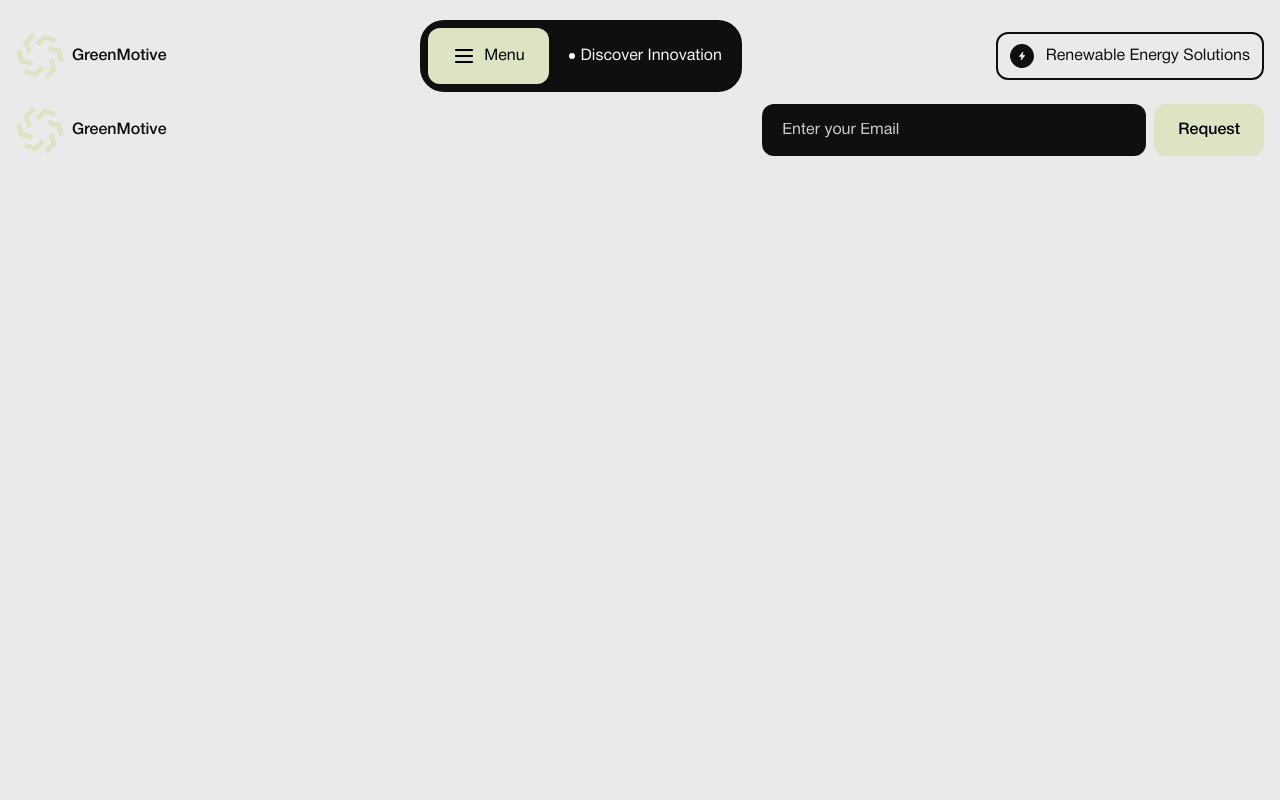
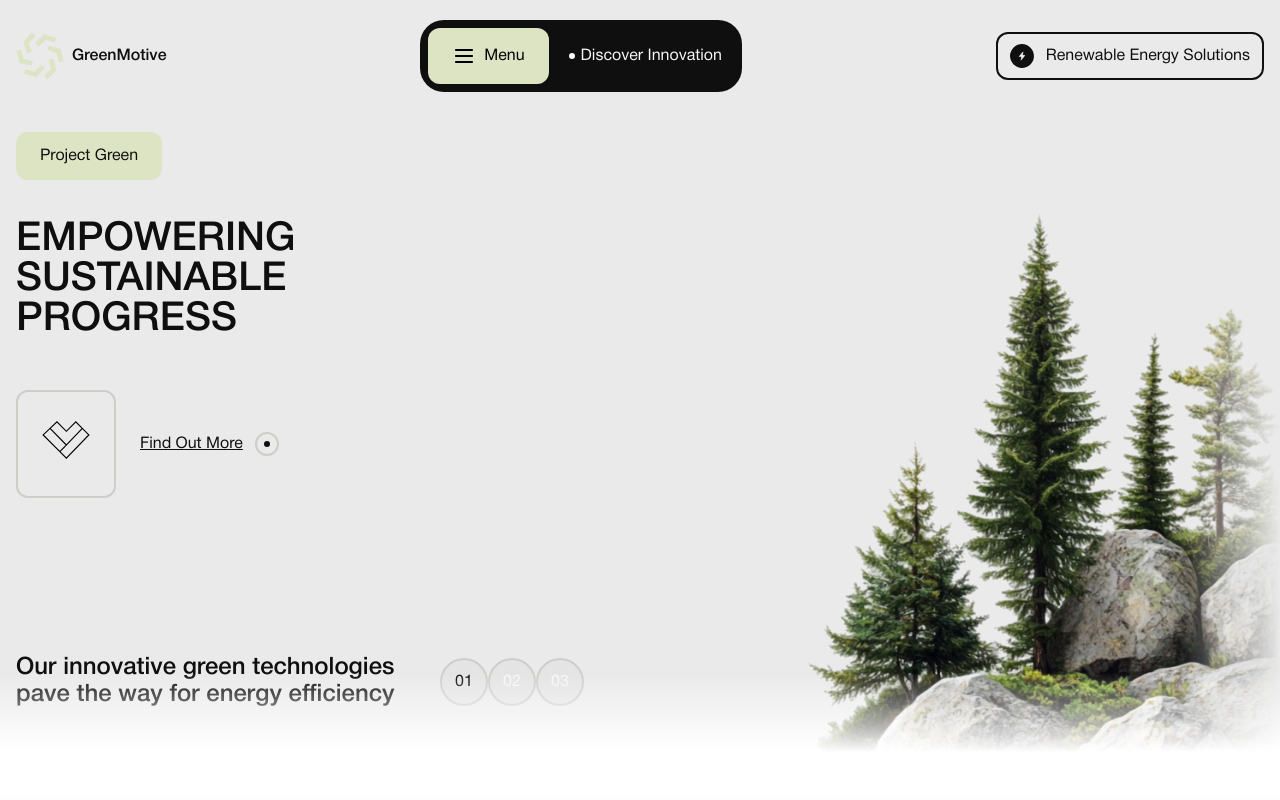
Before and after one commit to KristinaPotapenko/GreenMotive, a React (Vite) app: page / in a window 1280 px wide. Shown: the top 800 px of the page. Built offline with nearby package versions, Linux system fonts and the light colour scheme; a web font is replaced by a local one.

Commit message:
feat: add Home page in App

```diff
--- a/src/App.tsx
+++ b/src/App.tsx
@@ -1,11 +1,18 @@
+import { Route, Routes } from "react-router-dom";
+
 import { Header } from "./react/components/layouts/Header/Header";
+import { Home } from "./react/pages/Home/Home";
 import { Footer } from "./react/components/layouts/Footer/Footer";
 
 function App() {
   return (
     <div className="wrapper">
       <Header />
-      <main></main>
+      <main>
+        <Routes>
+          <Route index element={<Home />} />
+        </Routes>
+      </main>
       <Footer />
     </div>
   );
```
